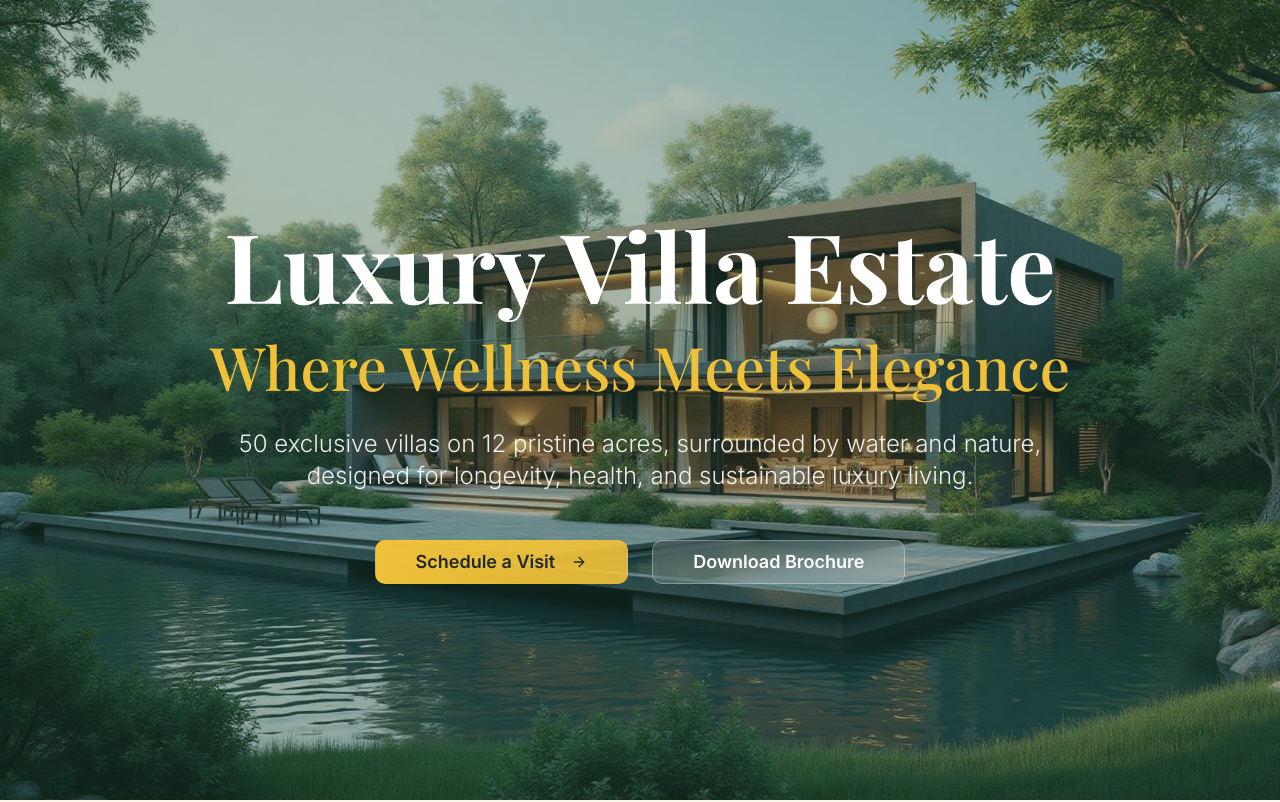
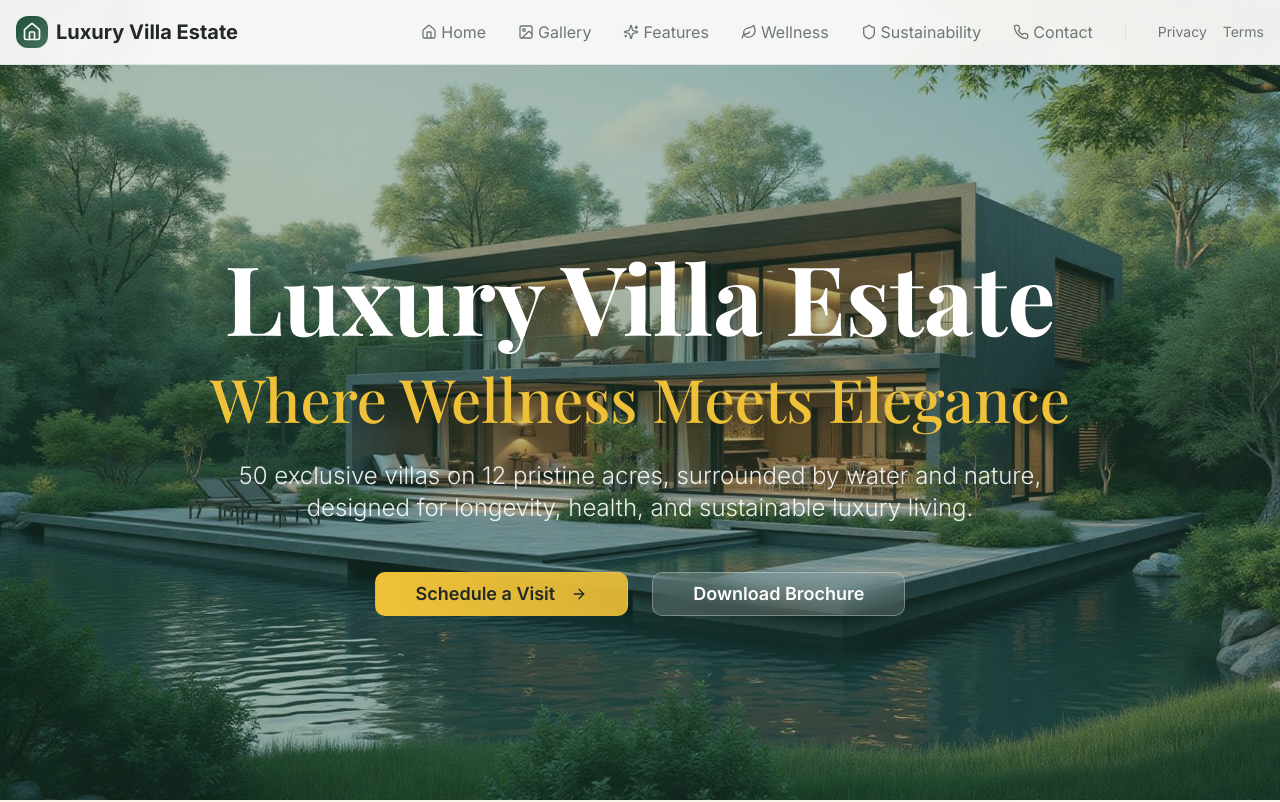
Before and after one commit to vmobifystudio/olympusretreat, a React (Vite) app: page / in a window 1280 px wide. Shown: the top 802 px of the page. Built offline with nearby package versions, Linux system fonts and the light colour scheme.

Commit message:
Add navigation to site

```diff
--- /dev/null
+++ b/src/components/Navigation.tsx
@@ -0,0 +1,118 @@
+import { useState } from 'react';
+import { Menu, X, Home, Image, Sparkles, Leaf, Shield, Phone } from 'lucide-react';
+import { Button } from '@/components/ui/button';
+import { Link } from 'react-router-dom';
+
+const Navigation = () => {
+  const [isOpen, setIsOpen] = useState(false);
+
+  const scrollToSection = (sectionId: string) => {
+    const element = document.getElementById(sectionId);
+    if (element) {
+      element.scrollIntoView({ behavior: 'smooth' });
+      setIsOpen(false);
+    }
+  };
+
+  const navItems = [
+    { id: 'hero', label: 'Home', icon: Home },
+    { id: 'gallery', label: 'Gallery', icon: Image },
+    { id: 'features', label: 'Features', icon: Sparkles },
+    { id: 'wellness', label: 'Wellness', icon: Leaf },
+    { id: 'sustainability', label: 'Sustainability', icon: Shield },
+    { id: 'contact', label: 'Contact', icon: Phone },
+  ];
+
+  return (
+    <nav className="fixed top-0 left-0 right-0 z-50 bg-background/95 backdrop-blur-md border-b border-border">
+      <div className="container mx-auto px-4">
+        <div className="flex items-center justify-between h-16">
+          {/* Logo */}
+          <div className="flex items-center space-x-2">
+            <div className="w-8 h-8 rounded-lg bg-gradient-to-br from-primary to-primary/80 flex items-center justify-center">
+              <Home className="w-5 h-5 text-primary-foreground" />
+            </div>
+            <span className="text-xl font-bold text-foreground">Luxury Villa Estate</span>
+          </div>
+
+          {/* Desktop Navigation */}
+          <div className="hidden md:flex items-center space-x-8">
+            {navItems.map((item) => (
+              <button
+                key={item.id}
+                onClick={() => scrollToSection(item.id)}
+                className="flex items-center space-x-1 text-muted-foreground hover:text-foreground transition-colors"
+              >
+                <item.icon className="w-4 h-4" />
+                <span>{item.label}</span>
+              </button>
+            ))}
+
+            {/* Legal Links */}
+            <div className="flex items-center space-x-4 ml-8 border-l border-border pl-8">
+              <Link
+                to="/privacy-policy"
+                className="text-sm text-muted-foreground hover:text-foreground transition-colors"
+              >
+                Privacy
+              </Link>
+              <Link
+                to="/terms-of-service"
+                className="text-sm text-muted-foreground hover:text-foreground transition-colors"
+              >
+                Terms
+              </Link>
+            </div>
+          </div>
+
+          {/* Mobile Menu Button */}
+          <Button
+            variant="ghost"
+            size="sm"
+            className="md:hidden"
+            onClick={() => setIsOpen(!isOpen)}
+          >
+            {isOpen ? <X className="w-5 h-5" /> : <Menu className="w-5 h-5" />}
+          </Button>
+        </div>
+
+        {/* Mobile Navigation */}
+        {isOpen && (
+          <div className="md:hidden py-4 border-t border-border">
+            <div className="flex flex-col space-y-4">
+              {navItems.map((item) => (
+                <button
+                  key={item.id}
+                  onClick={() => scrollToSection(item.id)}
+                  className="flex items-center space-x-3 text-muted-foreground hover:text-foreground transition-colors py-2"
+                >
+                  <item.icon className="w-4 h-4" />
+                  <span>{item.label}</span>
+                </button>
+              ))}
+
+              <div className="flex flex-col space-y-2 pt-4 border-t border-border">
+                <Link
+                  to="/privacy-policy"
+                  className="text-sm text-muted-foreground hover:text-foreground transition-colors py-1"
+                  onClick={() => setIsOpen(false)}
+                >
+                  Privacy Policy
+                </Link>
+                <Link
+                  to="/terms-of-service"
+                  className="text-sm text-muted-foreground hover:text-foreground transition-colors py-1"
+                  onClick={() => setIsOpen(false)}
+                >
+                  Terms of Service
+                </Link>
+              </div>
+            </div>
+          </div>
+        )}
+      </div>
+    </nav>
+  );
+};
+
+export default Navigation;
--- a/src/pages/Index.tsx
+++ b/src/pages/Index.tsx
@@ -2,6 +2,7 @@ import { ArrowRight, Leaf, Home, Sparkles, MapPin, Phone, Mail, Waves, TreePine,
 import { Button } from '@/components/ui/button';
 import { Card, CardContent } from '@/components/ui/card';
 import { VillaCarouselGallery } from '@/components/VillaCarouselGallery';
+import Navigation from '@/components/Navigation';
 import heroVilla from '@/assets/hero-villa.jpg';
 import villaInterior from '@/assets/villa-interior.jpg';
 import wellnessSpa from '@/assets/wellness-spa.jpg';
@@ -60,8 +61,10 @@ const Index = () => {
 
   return (
     <div className="min-h-screen bg-background">
+      <Navigation />
+
       {/* Hero Section */}
-      <section className="relative min-h-screen flex items-center justify-center overflow-hidden">
+      <section id="hero" className="relative min-h-screen flex items-center justify-center overflow-hidden pt-16">
         <div
           className="absolute inset-0 bg-cover bg-center bg-no-repeat"
           style={{ backgroundImage: `url(${heroVilla})` }}
@@ -101,7 +104,7 @@ const Index = () => {
       </section>
 
       {/* About Section */}
-      <section className="py-16 sm:py-20 bg-gradient-luxury">
+      <section id="features" className="py-16 sm:py-20 bg-gradient-luxury">
         <div className="container mx-auto px-4 sm:px-6">
           <div className="text-center mb-16 sm:mb-20 animate-fade-in">
             <h2 className="font-playfair text-3xl sm:text-4xl md:text-5xl lg:text-6xl font-bold text-foreground mb-6 sm:mb-8">
@@ -129,7 +132,7 @@ const Index = () => {
       </section>
 
       {/* Technology & Comforts Section */}
-      <section className="py-20 bg-gradient-subtle">
+      <section id="technology" className="py-20 bg-gradient-subtle">
         <div className="container mx-auto px-6">
           <div className="text-center mb-20 animate-fade-in">
             <h2 className="font-playfair text-5xl md:text-6xl font-bold text-foreground mb-10">
@@ -274,7 +277,7 @@ const Index = () => {
       </section>
 
       {/* Longevity & Wellness Section */}
-      <section className="py-20 bg-gradient-wellness">
+      <section id="wellness" className="py-20 bg-gradient-wellness">
         <div className="container mx-auto px-6">
           <div className="text-center mb-20 animate-fade-in">
             <h2 className="font-playfair text-5xl md:text-6xl font-bold text-foreground mb-10">
@@ -367,7 +370,7 @@ const Index = () => {
       </section>
 
       {/* Sustainability Section */}
-      <section className="py-20">
+      <section id="sustainability" className="py-20">
         <div className="container mx-auto px-6">
           <div className="text-center mb-20 animate-fade-in">
             <h2 className="font-playfair text-5xl md:text-6xl font-bold text-foreground mb-10">
@@ -439,7 +442,7 @@ const Index = () => {
       </section>
 
       {/* Villa Gallery Section */}
-      <section className="py-20 bg-gradient-to-br from-background via-muted/20 to-background">
+      <section id="gallery" className="py-20 bg-gradient-to-br from-background via-muted/20 to-background">
         <div className="container mx-auto px-6">
           <div className="text-center mb-20 animate-fade-in">
             <h2 className="font-playfair text-5xl md:text-6xl font-bold text-foreground mb-10">Villa Gallery</h2>
```
